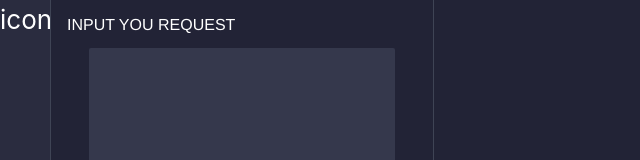
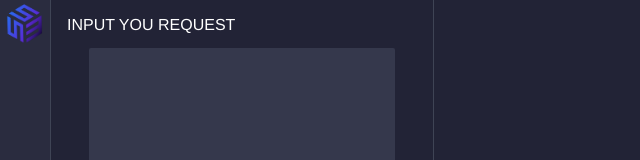
Before and after one commit to SaaS3-Foundation/apps-SaaS3, a React (Create React App) app: page / in a window 1280 px wide. Shown: the top 160 px of the page, without its empty margins (0-640 px from the left). Built offline with nearby package versions, Linux system fonts and the light colour scheme.

Commit message:
add logo

```diff
--- a/src/App.css
+++ b/src/App.css
@@ -19,7 +19,7 @@
   overflow: hidden;
   width: 50px;
   user-select: none;
-  min-height: 100vh;
+  height: 100vh;
 }
 
 .bg-light {
--- a/src/App.tsx
+++ b/src/App.tsx
@@ -1,14 +1,14 @@
 import './App.css';
 import FormComponent from './FormComponent';
 import EditComponent from './EditComponent';
-
+import logo from './img/SaaS3Logo.png';
 function App() {
 
   return (
     <div>
       <div className="App-header">
       <div className='iconpanel bg-light'>
-        icon
+        <img src={logo}></img>
       </div>
       <div className='sidepanel border-left border-right'>
       <div className='flex-column'>
```
Also changed, not shown: src/img/SaaS3Logo.png (added).
